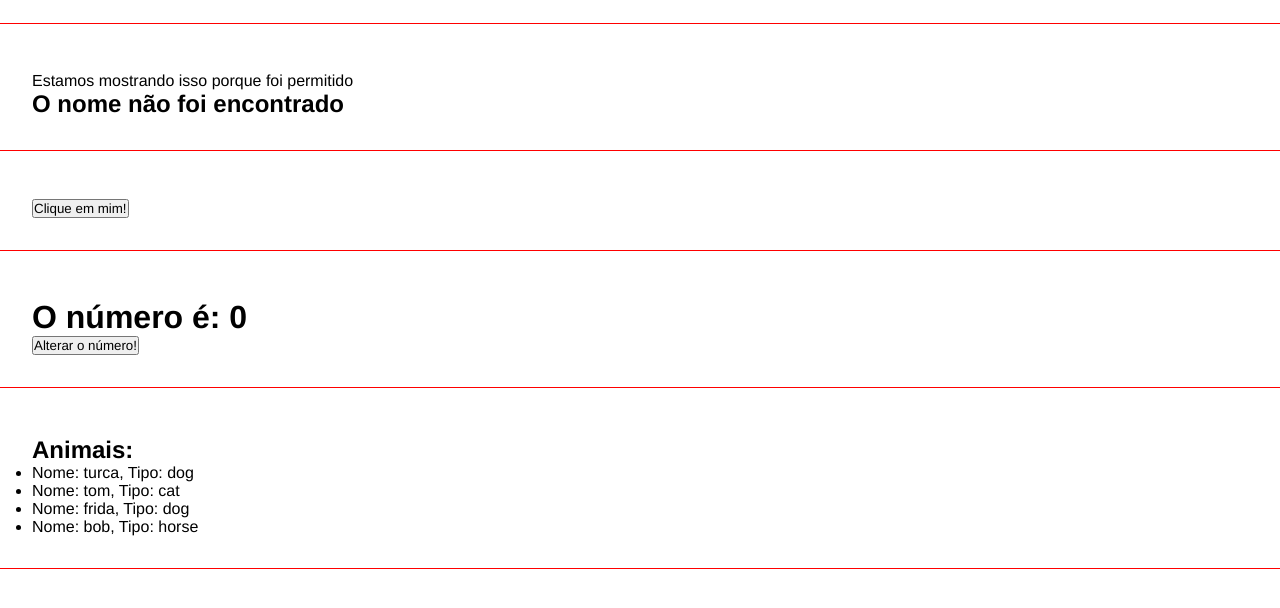
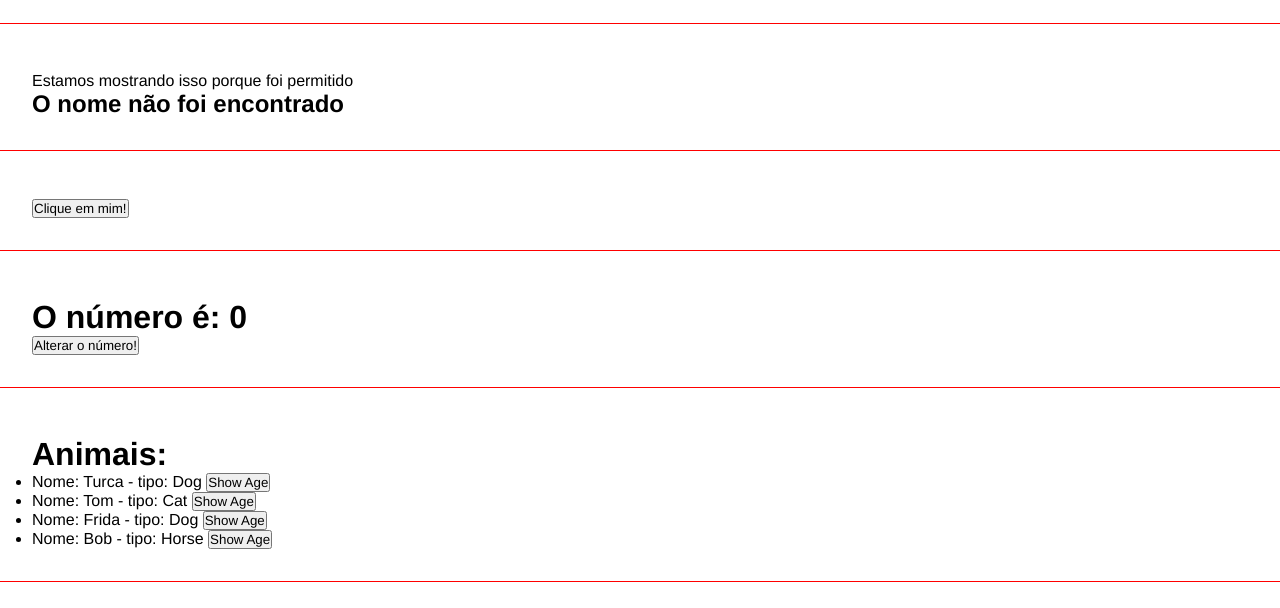
Before and after one commit to GuilhermeBerssanette/PrimeiroRepoAngular, an Angular app: page / in a window 1280 px wide. Shown: the part 600-1208 px from the top of the page. Built offline with nearby package versions, Linux system fonts and the light colour scheme.

Commit message:
Utilizando interfaces

```diff
--- /dev/null
+++ b/src/app/Animal.ts
@@ -0,0 +1,5 @@
+export interface Animal {
+    name: string
+    type: string
+    age: number
+}
--- a/src/app/components/listrender-component/listrender-component.component.html
+++ b/src/app/components/listrender-component/listrender-component.component.html
@@ -1,7 +1,10 @@
 <div class="class">
-    <h2> Animais: </h2>
+    <h1>Animais:</h1>
     <ul>
-        <li *ngFor="let animal of animals">
-        Nome: {{ animal.name }}, Tipo: {{ animal.type}} </li>
+      <li *ngFor="let animal of animals">
+        Nome: {{ animal.name }} - tipo: {{ animal.type }}
+        <button (click)="showAge(animal)">Show Age</button>
+      </li>
     </ul>
-</div>
+    <h3>{{ animalDetails }}</h3>
+  </div>
--- a/src/app/components/listrender-component/listrender-component.component.ts
+++ b/src/app/components/listrender-component/listrender-component.component.ts
@@ -1,6 +1,6 @@
 import { NgFor } from '@angular/common';
 import { Component, OnInit } from '@angular/core';
-
+import { Animal } from '../../Animal';
 @Component({
   selector: 'app-listrender-component',
   standalone: true,
@@ -10,14 +10,20 @@ import { Component, OnInit } from '@angular/core';
 })
 export class ListrenderComponentComponent implements OnInit{
 
-animals = [
-  { name: 'turca', type: 'dog'},
-  { name: 'tom', type: 'cat'},
-  { name: 'frida', type: 'dog'},
-  { name: 'bob', type: 'horse'},
-]
+  animals: Animal[] = [
+    { name: 'Turca', type: 'Dog', age: 4 },
+    { name: 'Tom', type: 'Cat', age: 10 },
+    { name: 'Frida', type: 'Dog', age: 11 },
+    { name: 'Bob', type: 'Horse', age: 2 },
+  ];
 
-constructor() {}
+  animalDetails = '';
+
+  constructor() {}
 
   ngOnInit(): void {}
+
+  showAge(animal: Animal): void{
+    this.animalDetails = `O pet ${animal.name} tem ${animal.age} anos de vida!`;
+  }
 }
```
Also changed, not shown: src/app/app.component.html (line endings or trailing spaces).
